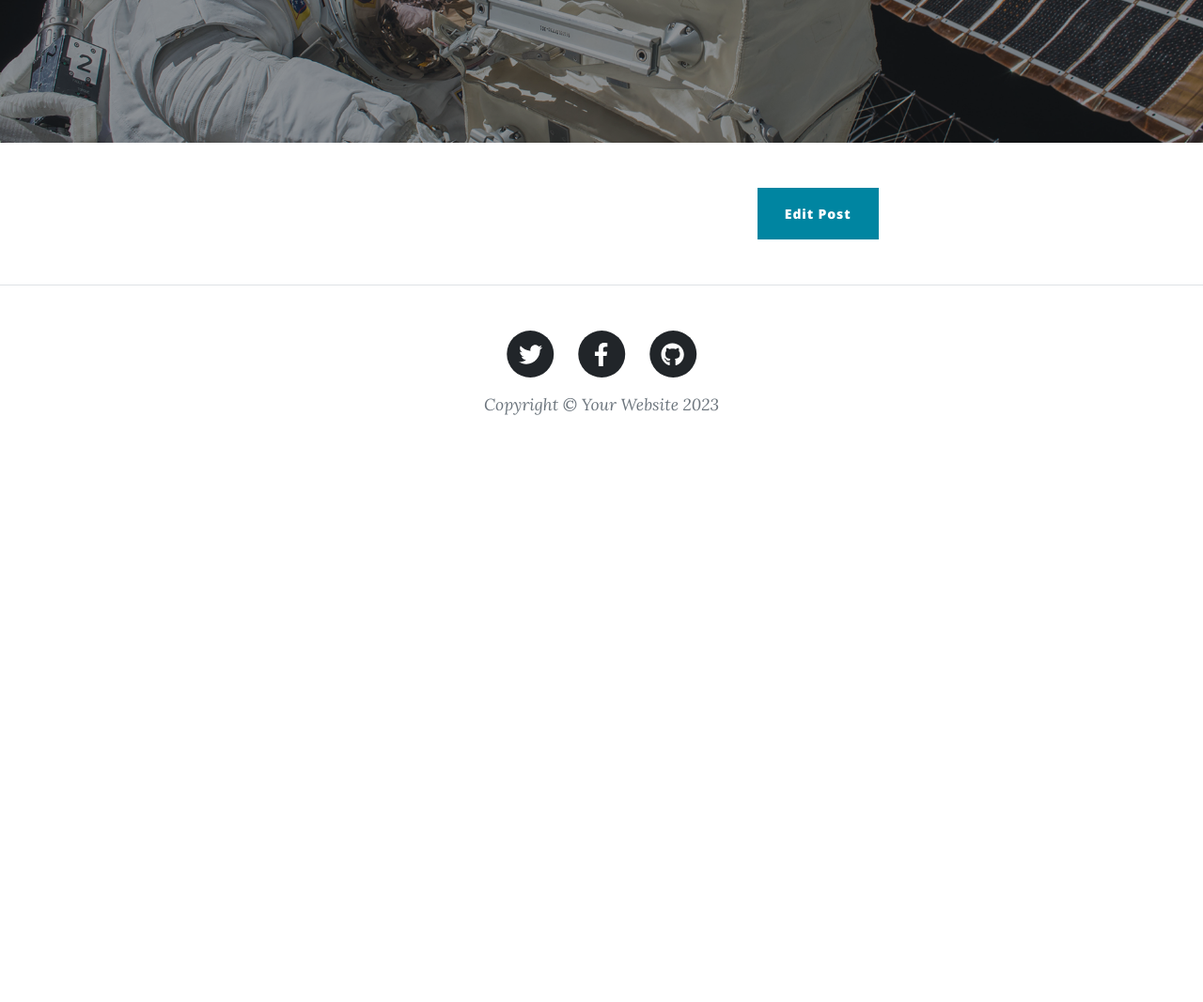
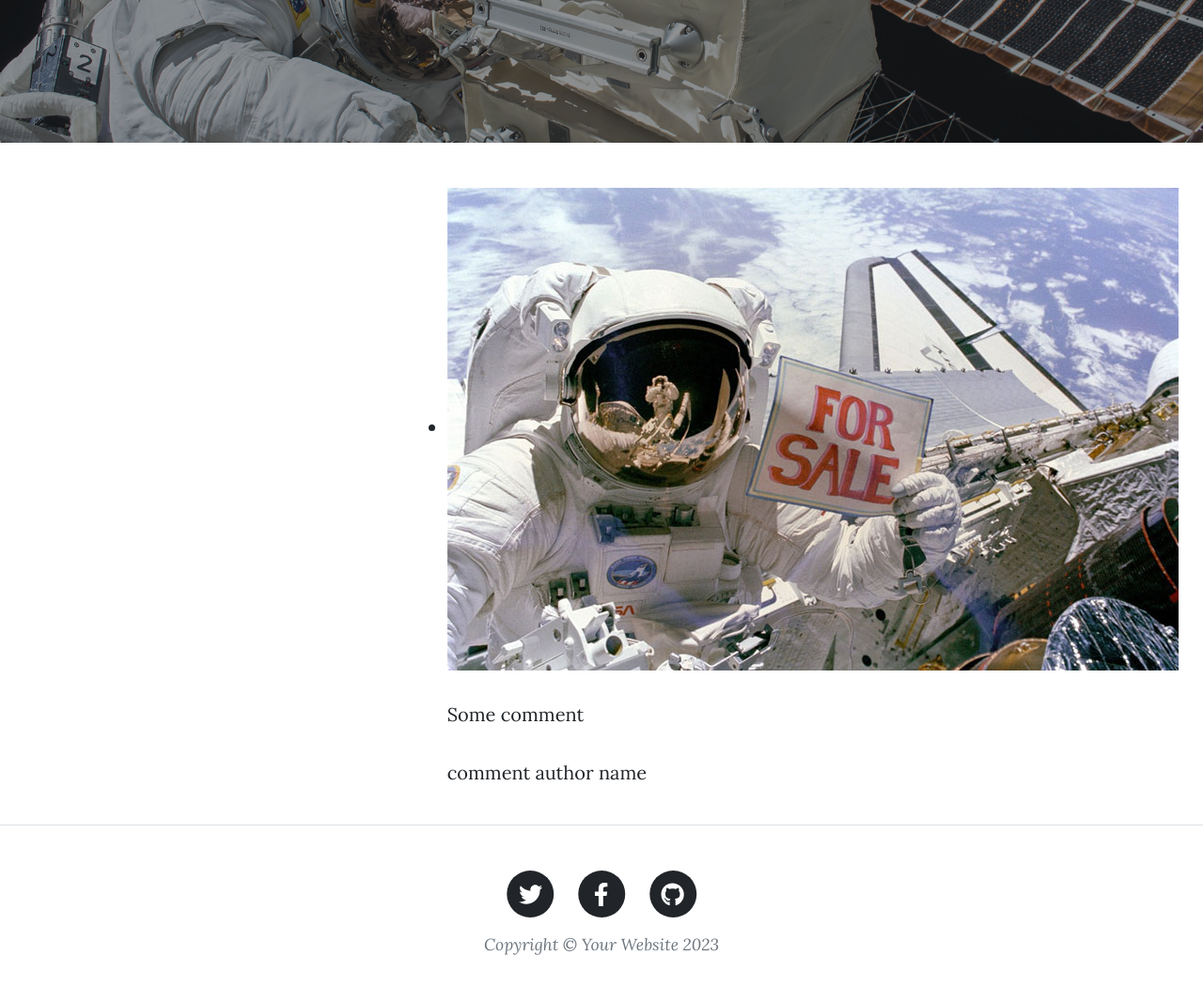
Before and after one commit to yuliyatestlab/travel-stories-platform, a Flask app: template templates/post.html in a window 1280 px wide. Shown: the part 302-1369 px from the top of the page at 94% size. Before the commit the page ends 744 px from the top, so only its background shows below. Run offline with Flask 3, Linux system fonts and the light colour scheme; the template is opened without the code that fills it, so the values that code supplies are empty; some libraries are stand-ins or nearby versions.

Commit message:
Update app.py, header.html, post.html: Only admin user can add new post, edit post and delete post.

```diff
--- a/app.py
+++ b/app.py
@@ -1,4 +1,4 @@
-from flask import Flask, render_template, current_app, Blueprint, url_for, redirect, request, flash
+from flask import Flask, render_template, current_app, Blueprint, url_for, redirect, request, flash, abort
 from flask_gravatar import Gravatar
 from flask_login import LoginManager, login_manager
 from markupsafe import Markup
@@ -14,6 +14,7 @@ from werkzeug.security import generate_password_hash, check_password_hash
 
 from forms import CreatePostForm, RegisterForm, LoginForm
 from flask_login import UserMixin, LoginManager, login_user
+from functools import wraps
 
 
 
@@ -130,7 +131,19 @@ def show_post(post_id):
     requested_post = db.get_or_404(BlogPost, post_id)
     return render_template("post.html", post=requested_post, current_user=current_user)
 
+#  Admin-only decorator
+def admin_only(f):
+    @wraps(f)
+    def decorated_function(*args, **kwargs):
+        # If id is not 1 then return abort with 403 error
+        if current_user.id !=1:
+            return abort(403)
+        #  Otherwise continue with the rote function
+        return f(*args, **kwargs)
+    return decorated_function
+
 @app.route('/new-post', methods=['GET', 'POST'])
+@admin_only
 def add_new_post():
     form = CreatePostForm
     if form.validate_on_submit():
@@ -149,6 +162,7 @@ def add_new_post():
 
 # Editing an existing post
 @app.route('/edit-post/<int:post_id>', methods=['GET', 'POST'])
+@admin_only
 def edit_post(post_id):
     post = db.get_or_404(BlogPost, post_id)
     edit_form = CreatePostForm(
@@ -171,6 +185,7 @@ def edit_post(post_id):
 
 # Delete post
 @app.route('/delete/<int:post_id>')
+@admin_only
 def delete_post(post_id):
     post_to_delete = db.get_or_404(BlogPost, post_id)
     db.session.delete(post_to_delete)
--- a/templates/post.html
+++ b/templates/post.html
@@ -23,6 +23,8 @@
                 <div class="row gx-4 gx-lg-5 justify-content-center">
                     <div class="col-md-10 col-lg-8 col-xl-7">
                         {{ post.body|safe }}
+                        <!--Only show Edit Post button if user id is 1 (admin user)-->
+                        {% if current_user.id == 1%}
                         <div class="d-flex justify-content-end mb-4">
                             <!--Editing post-->
                             <a
@@ -30,6 +32,22 @@
                                 href="{{ url_for('edit_post', post_id=post.id) }}"
                                 >Edit Post</a>
                         </div>
+                        {% endif %}
+
+                        <!--Comments Area-->
+                        <div class="col-lg-8 col-md-10 mx-auto comment">
+                            <ul class="commentList">
+                                <li>
+                                    <div class="commentImage">
+                                        <img src="../static/assets/img/defaulte-profile.jpg"/>
+                                    </div>
+                                    <div class="commentText">
+                                        <p>Some comment</p>
+                                        <span class="date sub-text">comment author name</span>
+                                    </div>
+                                </li>
+                            </ul>
+                        </div>
                     </div>
                 </div>
             </div>
```
Also changed, not shown: templates/index.html (+12 -1 lines), static/assets/img/defaulte-profile.jpg (added).
